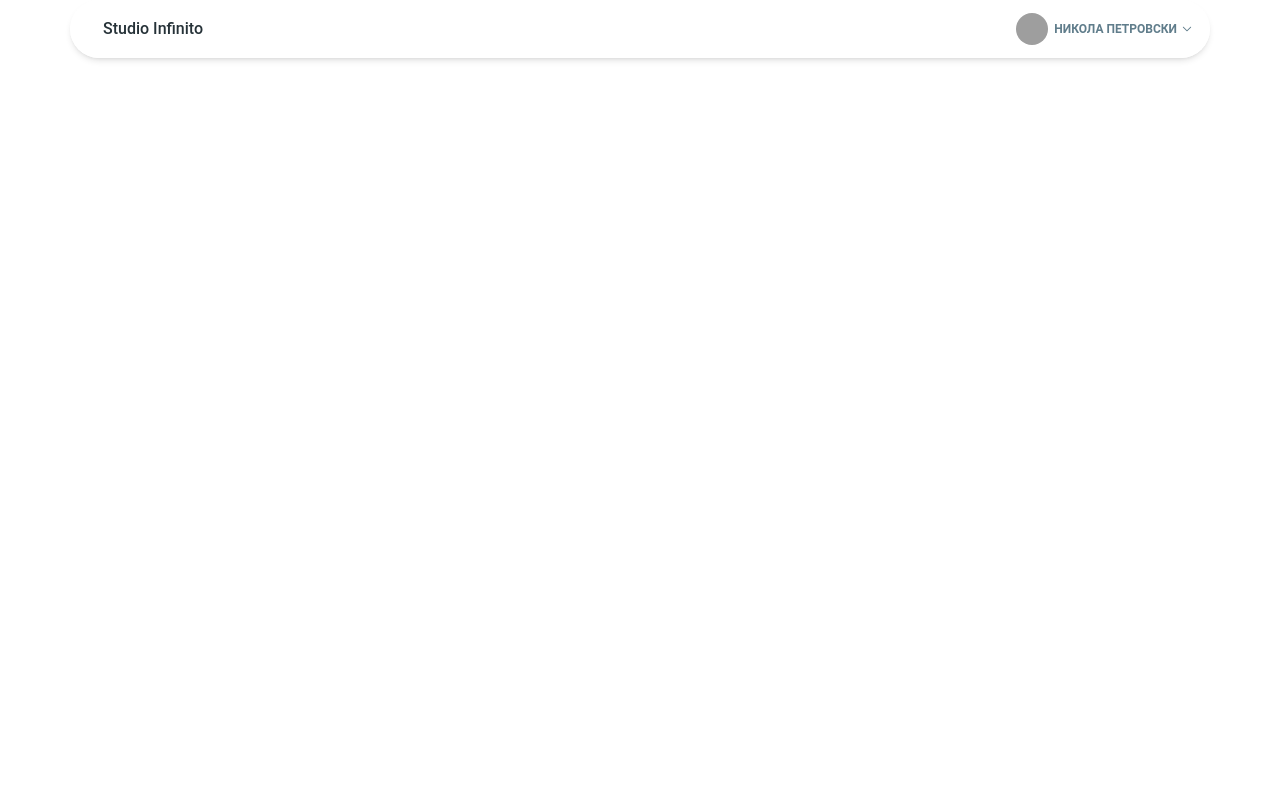
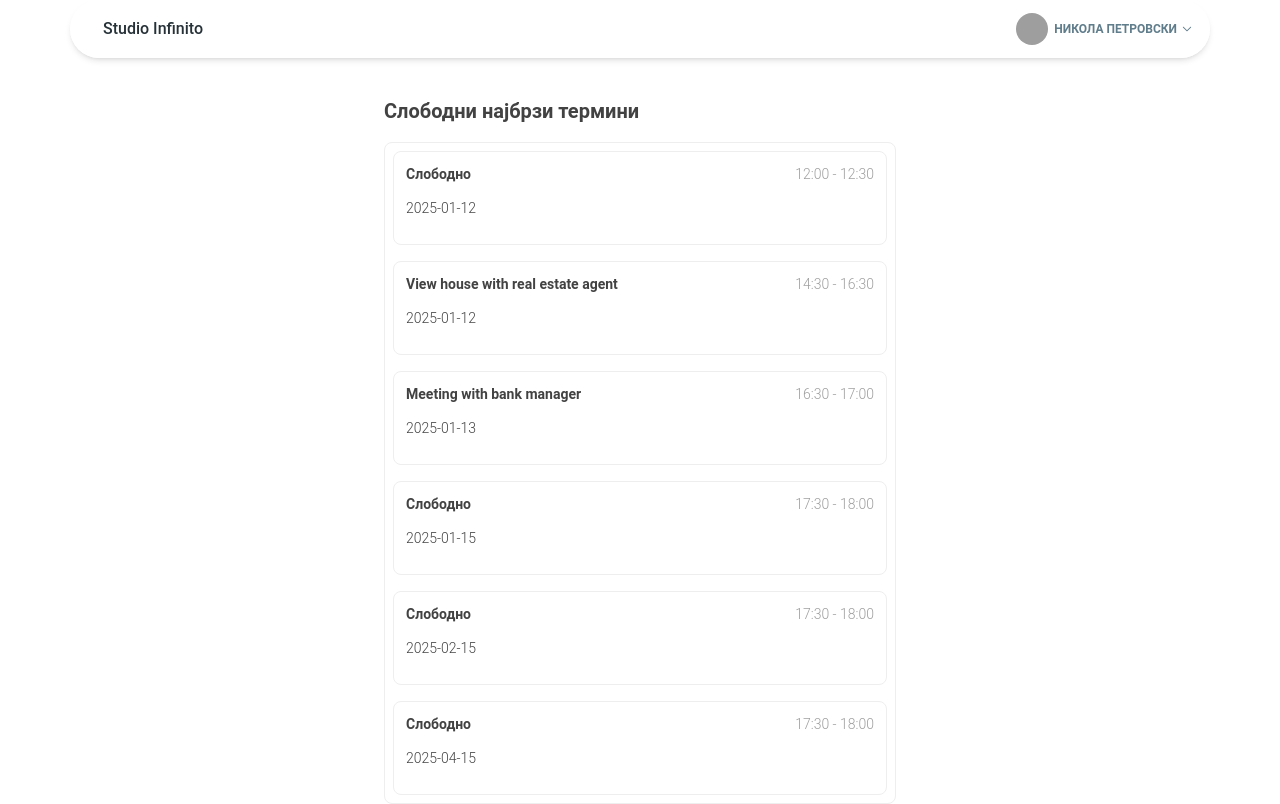
Before and after one commit to dgrkov/studio-infinito, a React (Create React App) app: page /fast-booking in a window 1280 px wide. Built offline with nearby package versions, Linux system fonts and the light colour scheme; grey boxes are pictures that could not be loaded.

Commit message:
Added Fast booking procedure

```diff
--- a/src/Components/App/App.js
+++ b/src/Components/App/App.js
@@ -10,6 +10,7 @@ import UserDetails from '../User/UserDetails';
 import Checkout from '../Checkout/Checkout';
 import Reservations from '../Admin/AdminReservations/Reservations';
 import UserProfile from '../User/UserProfile';
+import FastBookingList from '../FastBookingList/FastBookingList';
 
 function App() {
 
@@ -36,6 +37,7 @@ function App() {
         <Route path='/userdetails' element={<UserDetails />} />
         <Route path='/profile' element={<UserProfile />} />
         <Route path="/appointments" element={<Reservations />} />
+        <Route path="/fast-booking" element={<FastBookingList />} />
       </Routes>
     </BrowserRouter>
   );
--- /dev/null
+++ b/src/Components/FastBookingList/FastBookingList.js
@@ -0,0 +1,76 @@
+import React, { useState, useRef } from "react";
+import dayjs from "dayjs";
+import { Typography, List, ListItem } from "@material-tailwind/react";
+import { useLocation } from "react-router-dom";
+import { ConfirmModal } from "../Calendar/ConfirmModal";
+
+const events = [
+    { date: "2025-01-12", title: "Слободно", time: "12:00 - 12:30" },
+    { date: "2025-01-12", title: "View house with real estate agent", time: "14:30 - 16:30" },
+    { date: "2025-01-13", title: "Meeting with bank manager", time: "16:30 - 17:00" },
+    { date: "2025-01-15", title: "Слободно", time: "17:30 - 18:00" },
+    { date: "2025-02-15", title: "Слободно", time: "17:30 - 18:00" },
+    { date: "2025-04-15", title: "Слободно", time: "17:30 - 18:00" },
+  ];
+
+export default function FastBookingList() {
+    const location = useLocation();
+    const { data } = location.state || {};
+    console.log(data);
+    const eventRef = useRef(null);
+    const [selectedDate, setSelectedDate] = useState(null);
+    const [openModal, setOpenModal] = useState(false);
+    const [loading, setLoading] = useState(false);
+
+    return (
+        <div ref={eventRef} className={`w-full lg:w-2/5 m-auto mt-10`}>
+        <Typography variant="h5" className="font-bold mb-4 text-gray-800 dark:text-dark-text-primary">
+          {`Слободни најбрзи термини`}
+        </Typography>
+        <List className="bg-white dark:bg-dark-secondary border gap-4 border-gray-200 dark:border-gray-700 rounded-lg">
+          {events.length > 0 ? (
+            events.map((event, index) => (
+              <ListItem
+                key={index}
+                onClick={() => setOpenModal(true)}
+                className="flex border border-gray-200 dark:border-gray-700 justify-between items-start cursor-pointer hover:bg-gray-100 dark:hover:bg-dark-tertiary "
+              >
+                <div>
+                    <Typography
+                        variant="paragraph"
+                        className={`${
+                        event.time
+                            ? "font-bold text-gray-800 dark:text-dark-text-primary"
+                            : "text-gray-500 dark:text-dark-text-secondary"
+                        } text-sm`}
+                    >
+                        {event.title}
+                    </Typography>
+                    <Typography
+                        variant="paragraph"
+                        className={`${
+                        event.time
+                            ? "font-nromal text-gray-800 dark:text-dark-text-primary"
+                            : "text-gray-500 dark:text-dark-text-secondary"
+                        } text-sm`}
+                    >
+                        {event.date}
+                    </Typography>
+                </div>
+                {event.time && (
+                  <Typography variant="small" className="text-gray-500 dark:text-dark-text-secondary">
+                    {event.time}
+                  </Typography>
+                )}
+              </ListItem>
+            ))
+          ) : (
+            <Typography variant="paragraph" className="text-gray-500 dark:text-dark-text-secondary p-4">
+              Нема слободни термини.
+            </Typography>
+          )}
+        </List>
+        <ConfirmModal isOpen={openModal} setOpen={setOpenModal} />
+      </div>
+    );
+}
--- /dev/null
+++ b/src/Components/Home/FastBookingModal.js
@@ -0,0 +1,102 @@
+import React, { useEffect } from "react";
+import {
+  Button,
+  Dialog,
+  DialogHeader,
+  DialogBody,
+  DialogFooter,
+  Select,
+  Option
+} from "@material-tailwind/react";
+import { useNavigate } from "react-router-dom";
+import FullScreenLoader from "../FullScrennLoader/FullScreenLoader";
+
+export function FastBookingModal({ isOpen, onClose, onSubmit }) {
+  const navigate = useNavigate();
+  const [open, setOpen] = React.useState(isOpen);
+  const [data, setData] = React.useState({
+    worker: "",
+    service: ""
+  });
+  const [loading, setLoading] = React.useState(false);
+
+  useEffect(() => {
+    setOpen(isOpen);
+  }, [isOpen]);
+
+  const handleClose = () => {
+    setOpen(false);
+    setData({ worker: "", service: "" });
+    onClose();
+  };
+
+  const handleSubmit = () => {
+    setLoading(true);
+    setTimeout( () => {
+        onSubmit(data);
+        handleClose();
+        setLoading(false);
+        navigate("/fast-booking", { state: { data } });
+    }, 1000);
+  };
+
+  return (
+    <Dialog
+      open={open}
+      handler={handleClose}
+      className="bg-white dark:bg-dark-primary"
+    >
+        <FullScreenLoader loading={loading} />
+      <DialogHeader className="text-gray-800 dark:text-dark-text-primary">
+        Најди најбрз термин
+      </DialogHeader>
+      <DialogBody className="flex flex-col gap-4">
+        <div className="w-full">
+          <Select
+            onChange={(value) => setData({ ...data, worker: value })}
+            label="Избери вработен"
+            className="dark:text-dark-text-primary"
+          >
+            <Option value="Александар">Александар</Option>
+            <Option value="Марина">Марина</Option>
+          </Select>
+        </div>
+        <div className="w-full">
+          <Select
+            disabled={!data.worker}
+            onChange={(value) => setData({ ...data, service: value })}
+            label="Избери услуга"
+            className="dark:text-dark-text-primary disabled:bg-gray-100 dark:disabled:bg-dark-secondary"
+            labelProps={{
+              className: "disabled:text-gray-400 dark:disabled:text-dark-text-secondary"
+            }}
+          >
+            <Option value="шишање">Шишање</Option>
+            <Option value="бричење">Бричење</Option>
+            <Option value="фарбање">Фарбање</Option>
+          </Select>
+        </div>
+      </DialogBody>
+      <DialogFooter className="flex flex-col gap-4 border-t border-gray-200 dark:border-dark-border-light">
+        <Button
+          fullWidth
+          variant="outlined"
+          color="red"
+          onClick={handleClose}
+          className="text-gray-800 dark:text-dark-text-primary"
+        >
+          <span>Откажи</span>
+        </Button>
+        <Button
+          fullWidth
+          variant="gradient"
+          onClick={handleSubmit}
+          disabled={!data.worker || !data.service}
+          className="bg-gray-800 dark:bg-dark-accent-primary text-white dark:text-dark-text-primary"
+        >
+          <span>Потврди</span>
+        </Button>
+      </DialogFooter>
+    </Dialog>
+  );
+}
--- a/src/Components/Home/Home.js
+++ b/src/Components/Home/Home.js
@@ -9,6 +9,7 @@ import Logo from '../../Logo_4K_Transparent.png';
 
 import "./Main.css";
 import Notification from "./Notification";
+import { FastBookingModal } from "./FastBookingModal";
 
 export default function Home() {
     const location = useLocation();
@@ -17,11 +18,16 @@ export default function Home() {
     const { type } = location.state || {};
     const navigate = useNavigate();
     const [loading, setLoading] = useState(true);
+    const [fastBookingModal, setFastBookingModal] = useState(false);
 
     useEffect(() => {
         const timer = setTimeout(() => setLoading(false), 2000);
         return () => clearTimeout(timer);
     }, []);
+
+    const handleFastBookingSubmit = (data) => {
+        // Navigate to fast-booking list with the data
+    };
 
     return (
         <section
@@ -64,7 +70,7 @@ export default function Home() {
                 </Button>
                 <Button
                     variant="gradient"
-                    onClick={() => navigate("/appointment")}
+                    onClick={() => setFastBookingModal(true)}
                     className="mt-6 w-auto animate-fade-in-down
                         bg-gray-800 text-white
                         dark:bg-dark-accent-primary dark:text-dark-text-primary
@@ -73,6 +79,11 @@ export default function Home() {
                     Најди најбрз термин
                 </Button>
             </div>
+            <FastBookingModal
+                isOpen={fastBookingModal}
+                onClose={() => setFastBookingModal(false)}
+                onSubmit={handleFastBookingSubmit}
+            />
         </section>
     );
 }
```
